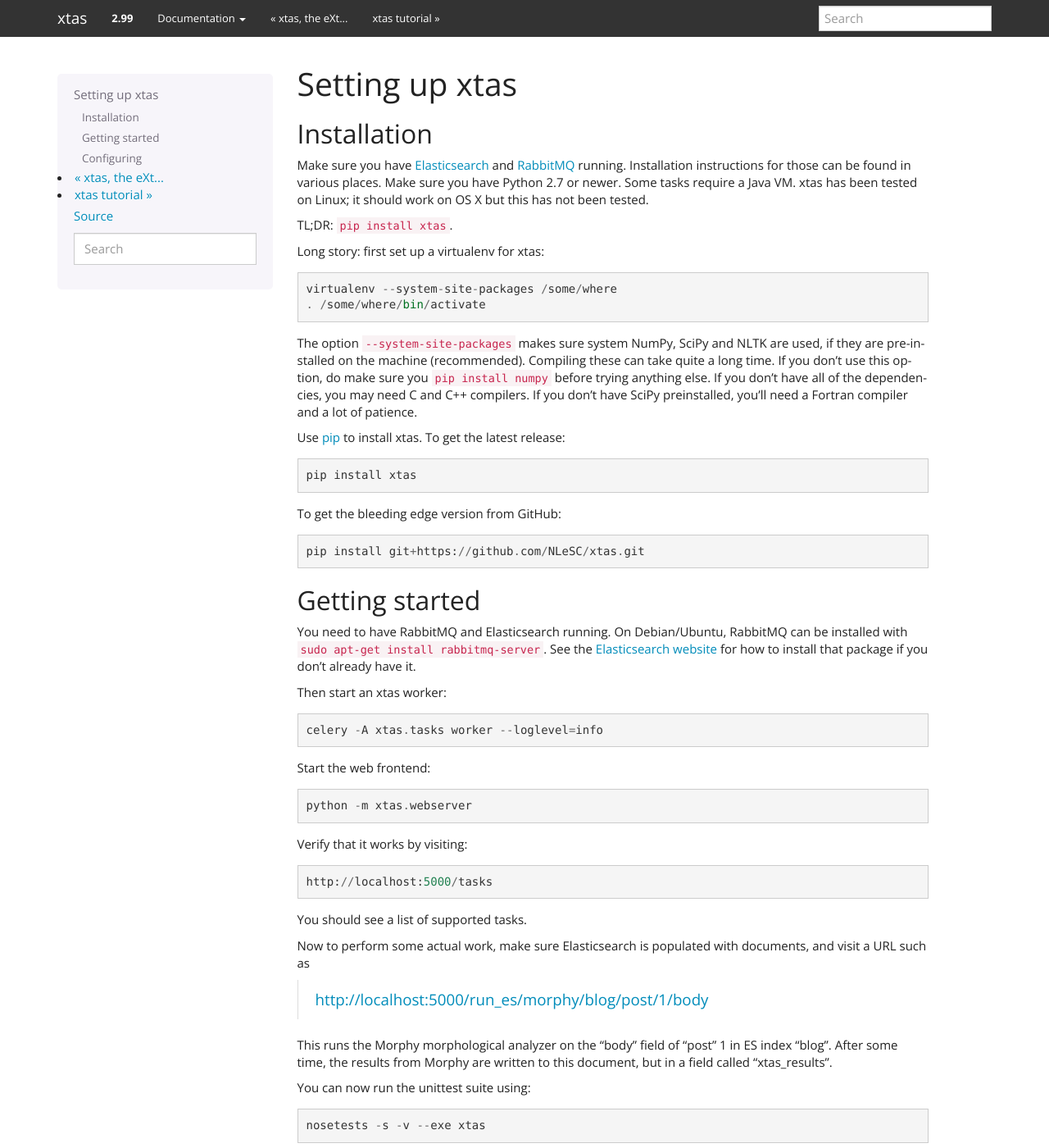
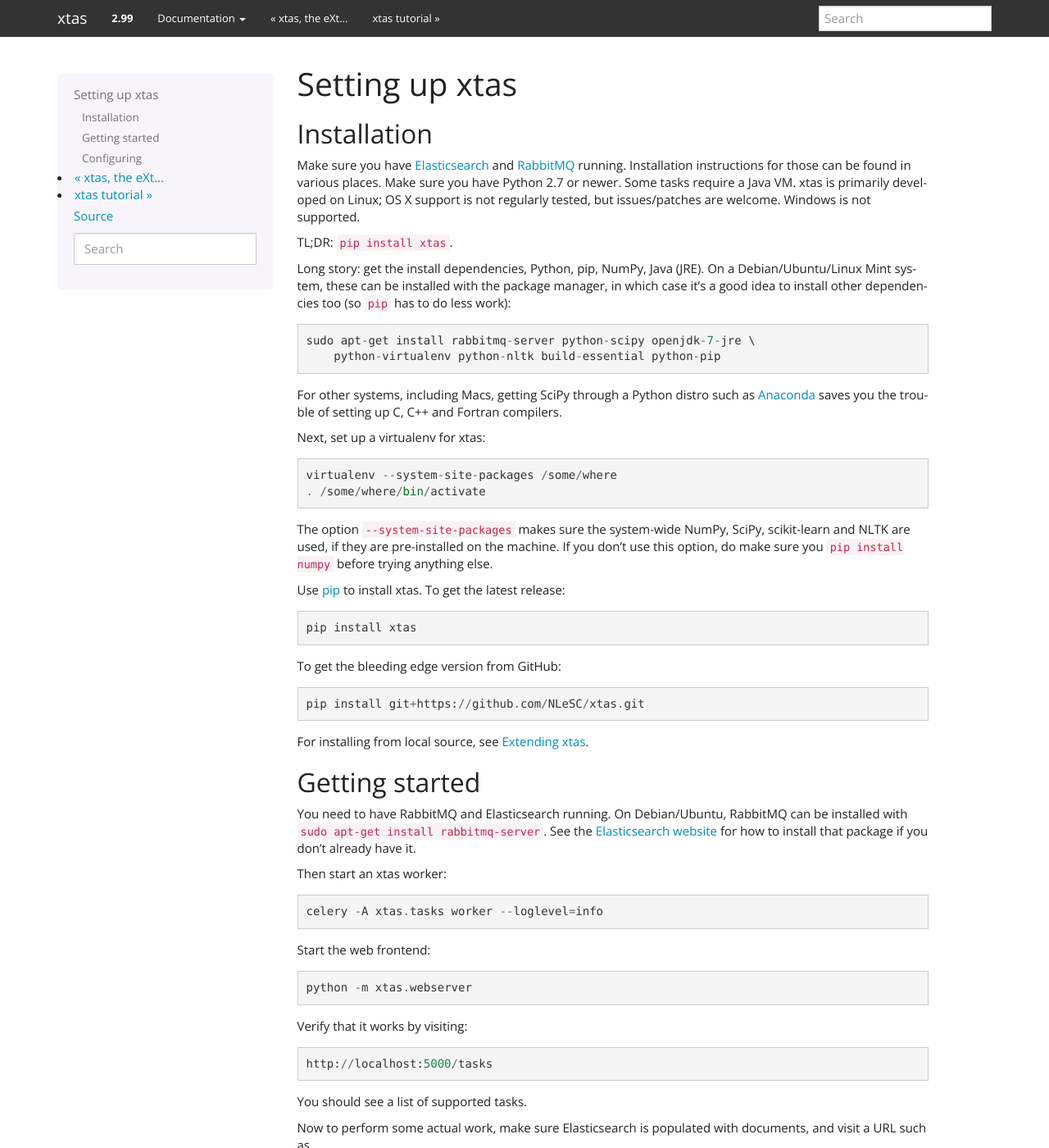
Before and after one commit to NLeSC/xtas, a Sphinx documentation site: the page built from doc/setup.rst, in a window 1280 px wide and 1400 px high. Shown: the whole window at 82% size. Built offline with Sphinx 7.4.7, drawn with Linux system fonts in a browser that asks for light colours.

Commit message:
much more detailed installation instructions
Thank you, hackathon folk!

```diff
--- a/doc/setup.rst
+++ b/doc/setup.rst
@@ -8,22 +8,33 @@
 Make sure you have `Elasticsearch <http://www.elasticsearch.org/>`_ and
 `RabbitMQ <http://www.rabbitmq.com/>`_ running. Installation instructions for
 those can be found in various places. Make sure you have Python 2.7 or newer.
-Some tasks require a Java VM. xtas has been tested on Linux; it should work on
-OS X but this has not been tested.
+Some tasks require a Java VM. xtas is primarily developed on Linux; OS X
+support is not regularly tested, but issues/patches are welcome. Windows is
+not supported.
 
 TL;DR: ``pip install xtas``.
 
-Long story: first set up a virtualenv for xtas::
+Long story: get the install dependencies, Python, pip, NumPy, Java (JRE).
+On a Debian/Ubuntu/Linux Mint system, these can be installed with the package
+manager, in which case it's a good idea to install other dependencies too
+(so ``pip`` has to do less work)::
+
+    sudo apt-get install rabbitmq-server python-scipy openjdk-7-jre \
+        python-virtualenv python-nltk build-essential python-pip
+
+For other systems, including Macs, getting SciPy through a Python distro
+such as `Anaconda <http://continuum.io/downloads>`_ saves you the trouble
+of setting up C, C++ and Fortran compilers.
+
+Next, set up a virtualenv for xtas::
 
     virtualenv --system-site-packages /some/where
     . /some/where/bin/activate
 
-The option ``--system-site-packages`` makes sure system NumPy, SciPy and NLTK
-are used, if they are pre-installed on the machine (recommended). Compiling
-these can take quite a long time. If you don't use this option, do make sure
-you ``pip install numpy`` before trying anything else. If you don't have
-all of the dependencies, you may need C and C++ compilers. If you don't have
-SciPy preinstalled, you'll need a Fortran compiler and a lot of patience.
+The option ``--system-site-packages`` makes sure the system-wide NumPy, SciPy,
+scikit-learn and NLTK are used, if they are pre-installed on the machine.
+If you don't use this option, do make sure you ``pip install numpy``
+before trying anything else.
 
 Use `pip <https://pypi.python.org/pypi/pip/1.1>`_ to install xtas.
 To get the latest release::
@@ -33,6 +44,8 @@
 To get the bleeding edge version from GitHub::
 
     pip install git+https://github.com/NLeSC/xtas.git
+
+For installing from local source, see :doc:`extending`.
 
 
 Getting started
```
